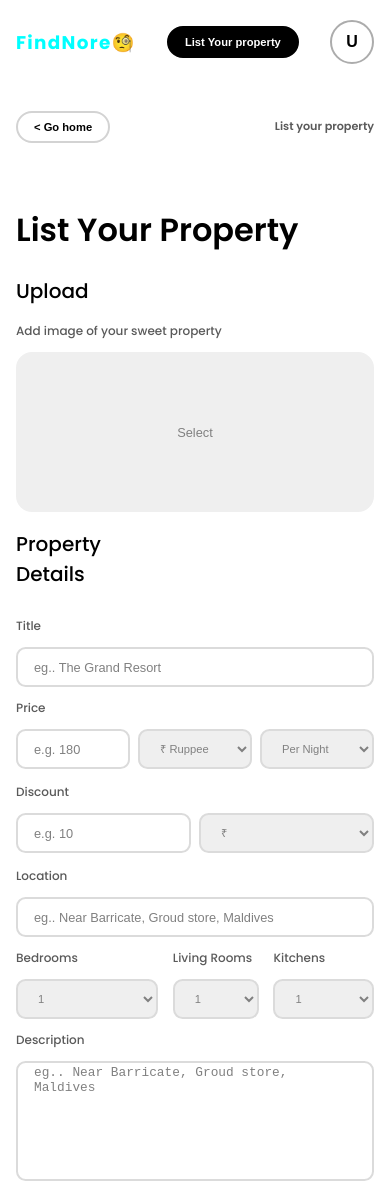
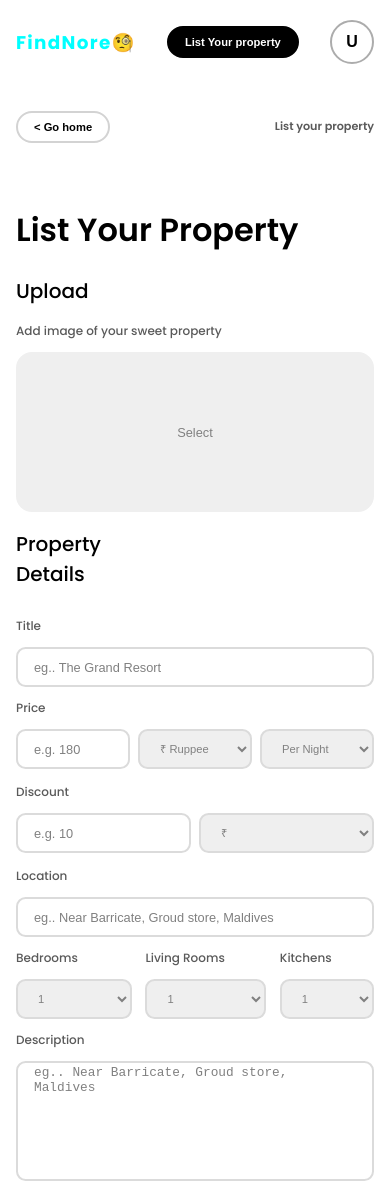
Before and after one commit to SakshamGunj/firstnextjsapp, a Next.js app: page /listingproperty in a window 390 px wide. Built offline with nearby package versions, Linux system fonts and the light colour scheme; a web font is replaced by a local one.

Commit message:
jus little responsiveness fix in list your page

```diff
--- a/styles/listingproperty.module.css
+++ b/styles/listingproperty.module.css
@@ -67,11 +67,11 @@
     grid-column: 1/-1;
 }
 .bedroom{
-    grid-column: 1/6;
+    grid-column: 1/3;
     grid-row: 6/7;
 }
 .livingroom{
-    grid-column: 7/13;
+    grid-column: 4/13;
     grid-row: 6/7;
 }
 .kitchen{
@@ -163,11 +163,11 @@
         grid-column: 1/-1;
     }
     .bedroom{
-        grid-column: 1/6;
+        grid-column: 1/3;
         grid-row: 6/7;
     }
     .livingroom{
-        grid-column: 7/13;
+        grid-column: 4/13;
         grid-row: 6/7;
     }
     .kitchen{
```
